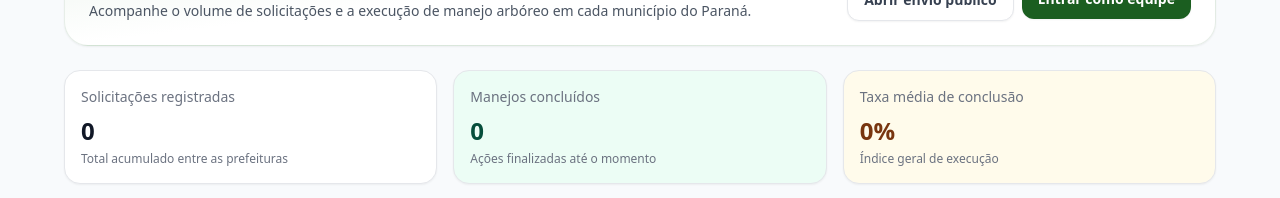
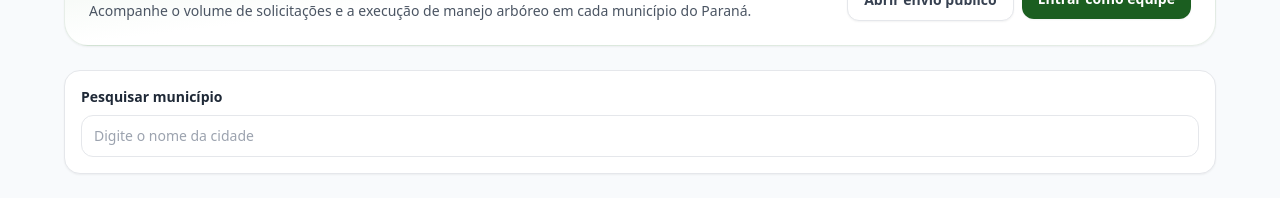
Before and after one commit to notorio-saber/Arvore-segura, a React (Vite) app: page /central in a window 1280 px wide. Shown: the part 124-322 px from the top of the page. Built offline with nearby package versions, Linux system fonts and the light colour scheme; no server answers.

Commit message:
feat: add municipality search to central dashboard

```diff
--- a/src/pages/Central.jsx
+++ b/src/pages/Central.jsx
@@ -10,6 +10,7 @@ import MapView from "../components/MapView";
 
 export default function Central() {
   const [reports, setReports] = useState([]);
+  const [busca, setBusca] = useState("");
   const municipios = useMemo(() => obterMetricasGerais(MUNICIPIOS), []);
 
   useEffect(() => {
@@ -38,8 +39,14 @@ export default function Central() {
   const totalConcluidas = municipios.reduce((acc, item) => acc + item.concluido, 0);
   const taxaMedia = totalSolicitacoes === 0 ? 0 : Math.round((totalConcluidas / totalSolicitacoes) * 100);
 
-  const topSolicitacoes = [...municipios].sort((a, b) => b.total - a.total).slice(0, 3);
-  const topManejo = [...municipios].sort((a, b) => b.concluido - a.concluido).slice(0, 3);
+  const municipiosFiltrados = useMemo(() => {
+    const termo = busca.trim().toLowerCase();
+    if (!termo) return municipios;
+    return municipios.filter((municipio) => municipio.nome.toLowerCase().includes(termo));
+  }, [municipios, busca]);
+
+  const topSolicitacoes = [...municipiosFiltrados].sort((a, b) => b.total - a.total).slice(0, 3);
+  const topManejo = [...municipiosFiltrados].sort((a, b) => b.concluido - a.concluido).slice(0, 3);
 
   return (
     <div className="min-h-screen bg-slate-50 px-4 py-8 text-gray-900">
@@ -57,6 +64,16 @@ export default function Central() {
             </Link>,
           ]}
         />
+
+        <div className="mb-6 rounded-2xl border border-gray-200 bg-white p-4 shadow-sm">
+          <label className="mb-2 block text-sm font-semibold text-gray-800">Pesquisar município</label>
+          <input
+            value={busca}
+            onChange={(e) => setBusca(e.target.value)}
+            placeholder="Digite o nome da cidade"
+            className="w-full rounded-xl border border-gray-200 px-3 py-2.5 text-sm focus:border-forest focus:outline-none"
+          />
+        </div>
 
         <div className="mb-6 grid gap-4 md:grid-cols-3">
           <StatCard label="Solicitações registradas" value={totalSolicitacoes} hint="Total acumulado entre as prefeituras" />
@@ -107,7 +124,7 @@ export default function Central() {
         <div className="mt-6">
           <Card title="Visão detalhada por município" subtitle="Acesse o dashboard de cada prefeitura para acompanhar os riscos em andamento.">
           <div className="grid gap-4 md:grid-cols-2 xl:grid-cols-3">
-            {municipios.map((municipio) => (
+            {municipiosFiltrados.map((municipio) => (
               <div key={municipio.id} className="rounded-2xl border border-gray-200 bg-gray-50 p-4">
                 <div className="flex items-start justify-between gap-3">
                   <div>
```
